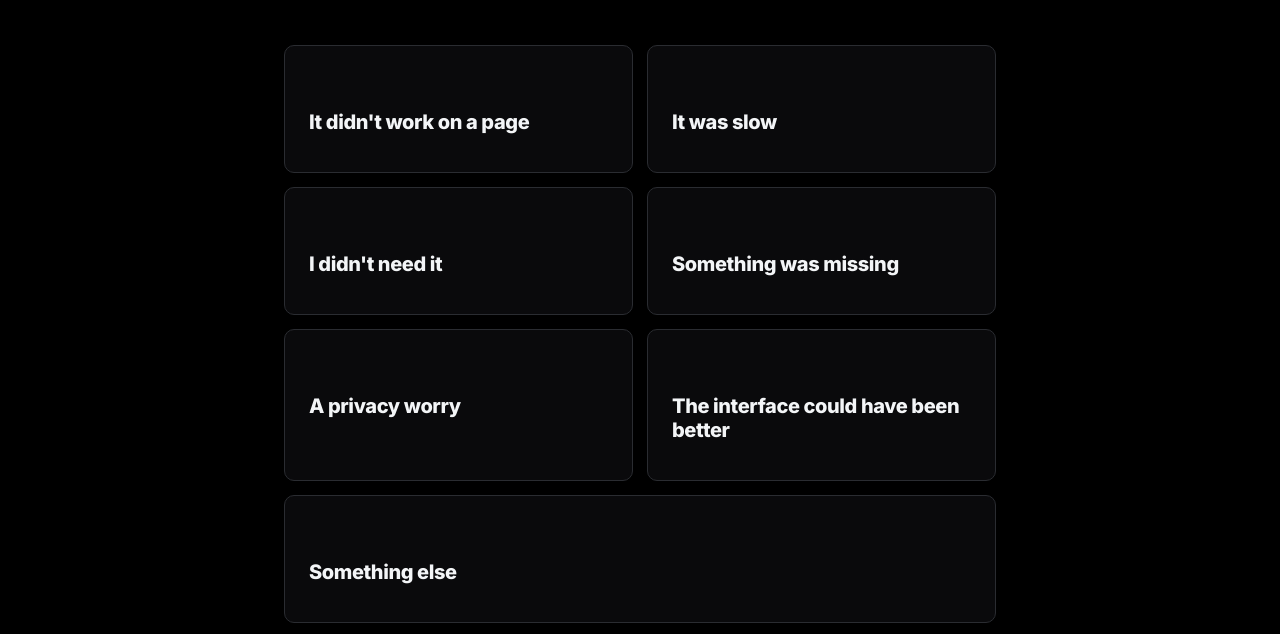
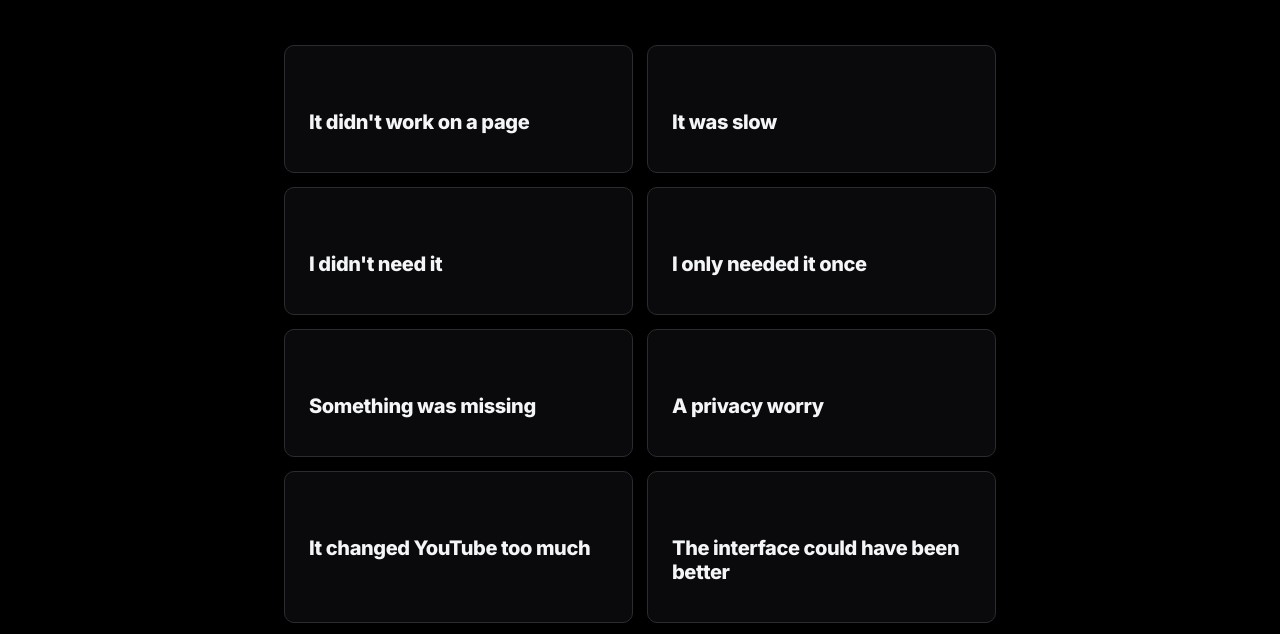
Before and after one commit to gottostartsomewhere/needle, a plain HTML site: page bye/index.html in a window 1280 px wide. Shown: the part 307-941 px from the top of the page. Drawn offline with Linux system fonts and the light colour scheme.

Commit message:
Bye page: two more reasons, "I only needed it once" and "It changed YouTube too much"

```diff
--- a/bye/index.html
+++ b/bye/index.html
@@ -46,8 +46,10 @@
         <a class="card card-link" href="#" role="button" data-reason="It didn't work on a page"><h3>It didn't work on a page</h3></a>
         <a class="card card-link" href="#" role="button" data-reason="It was slow"><h3>It was slow</h3></a>
         <a class="card card-link" href="#" role="button" data-reason="I didn't need it"><h3>I didn't need it</h3></a>
+        <a class="card card-link" href="#" role="button" data-reason="I only needed it once"><h3>I only needed it once</h3></a>
         <a class="card card-link" href="#" role="button" data-reason="Something was missing"><h3>Something was missing</h3></a>
         <a class="card card-link" href="#" role="button" data-reason="A privacy worry"><h3>A privacy worry</h3></a>
+        <a class="card card-link" href="#" role="button" data-reason="It changed YouTube too much"><h3>It changed YouTube too much</h3></a>
         <a class="card card-link" href="#" role="button" data-reason="The interface could have been better"><h3>The interface could have been better</h3></a>
         <a class="card card-link" href="#" role="button" data-reason="Something else"><h3>Something else</h3></a>
       </div>
```
